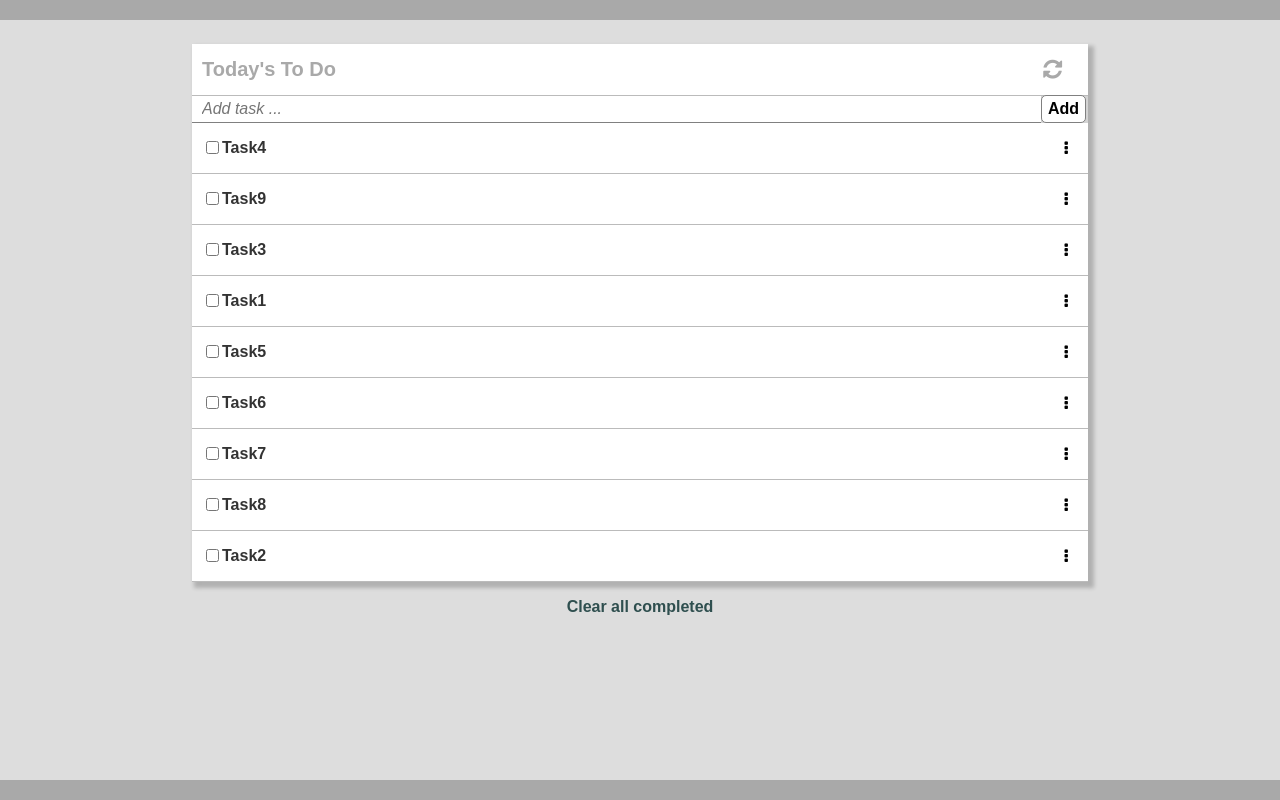
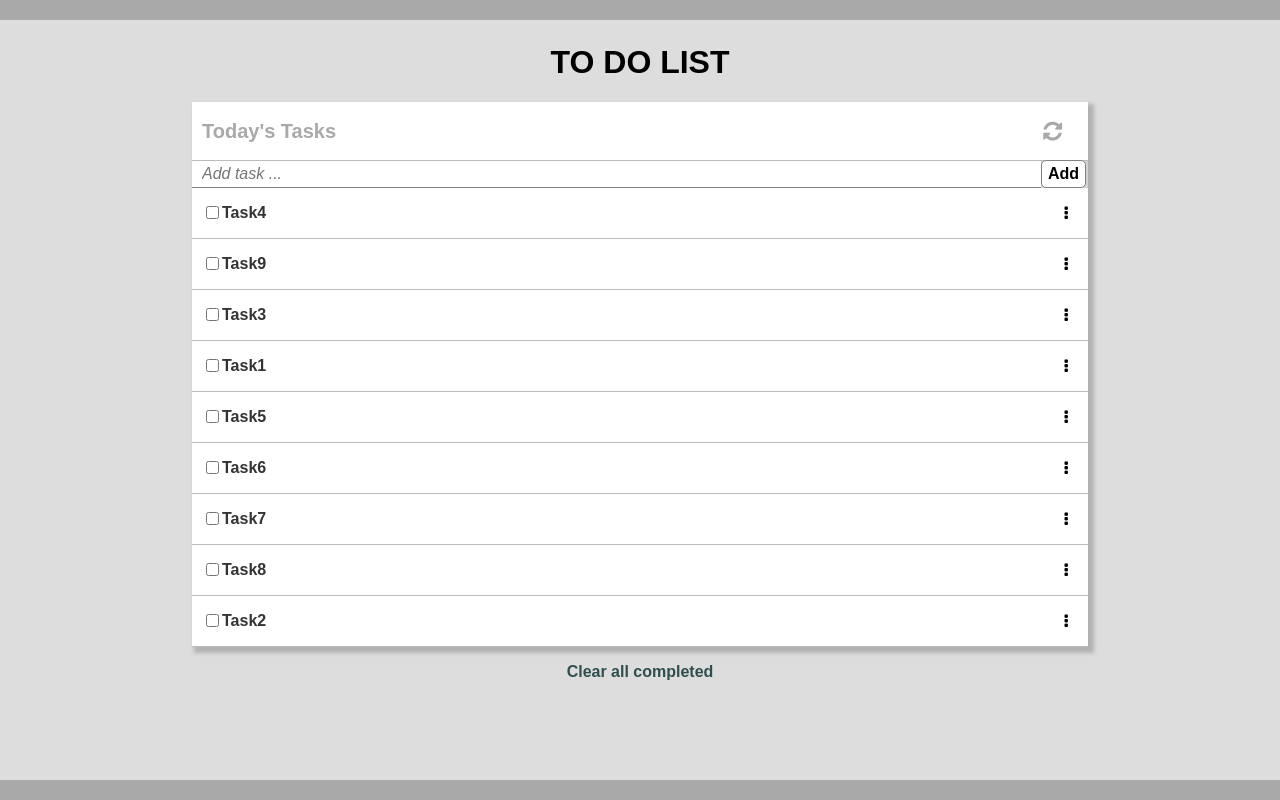
Before and after one commit to gtekle/todo-list, a website built with webpack: page src/index.html in a window 1280 px wide. Built offline with nearby package versions, Linux system fonts and the light colour scheme.

Commit message:
Fix webhint linter error (NO_FCP)

```diff
--- a/src/index.html
+++ b/src/index.html
@@ -12,6 +12,7 @@
 <body>
   <header id="header"></header>
   <main id="main">
+    <h1 class="main-section-title">TO DO LIST</h1>
     <ul class="todo-list"></ul>
   </main>
   <footer id="footer"></footer>
--- a/src/index.js
+++ b/src/index.js
@@ -35,7 +35,7 @@ const createTaskItem = (task) => {
 
 const todoListHeading = () => {
   const todoHeading = document.createElement('li');
-  todoHeading.innerHTML = `<h1> Today's To Do </h1 >
+  todoHeading.innerHTML = `<h2> Today's Tasks </h2>
     <button type='button' class='btn btn-refresh'>
     <i class="fa fa-refresh"></i></button>`;
   todoHeading.classList.add('todo-heading');
--- a/src/style.css
+++ b/src/style.css
@@ -48,7 +48,7 @@ body {
   justify-content: space-between;
 }
 
-.todo-heading h1 {
+.todo-heading h2 {
   color: darkgray;
   font-size: 20px;
   line-height: 24px;
```
Also changed, not shown: dist/index.html, dist/main.js.
